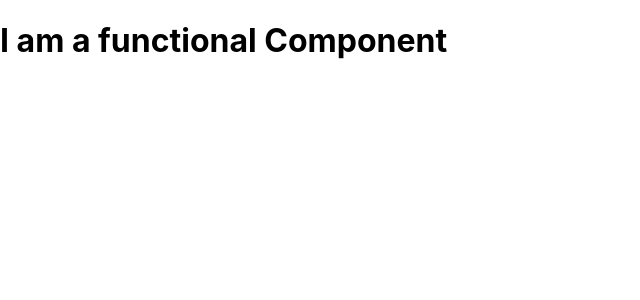
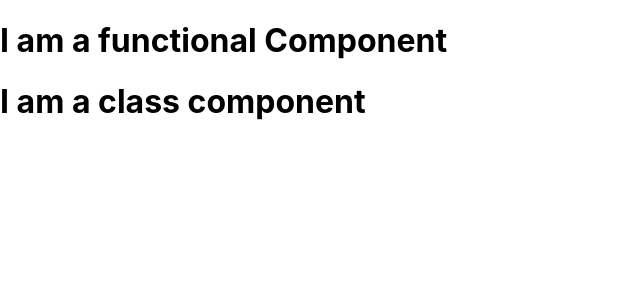
Before and after one commit to sazzadshakhbd/react, a React (Create React App) app in the folder Learn React/my-app/: page / in a window 1280 px wide. Shown: the top 300 px of the page, without its empty margins (0-640 px from the left). Built offline with nearby package versions, Linux system fonts and the light colour scheme.

Commit message:
How to create class component

```diff
--- a/Learn React/my-app/src/App.js
+++ b/Learn React/my-app/src/App.js
@@ -1,9 +1,11 @@
 import Hello from "./mycomponents/Hello";
+import Welcome from "./mycomponents/Welcome";
 
 function App() {
   return (
     <div className="App">
       <Hello></Hello>
+      <Welcome></Welcome>
     </div>
   );
 }
--- /dev/null
+++ b/Learn React/my-app/src/mycomponents/Welcome.jsx
@@ -0,0 +1,10 @@
+import React, {Component} from 'react'
+
+class Welcome extends Component {
+  render() {
+    return(
+      <h1>I am a class component</h1>
+    )
+  }
+}
+export default Welcome;
```
